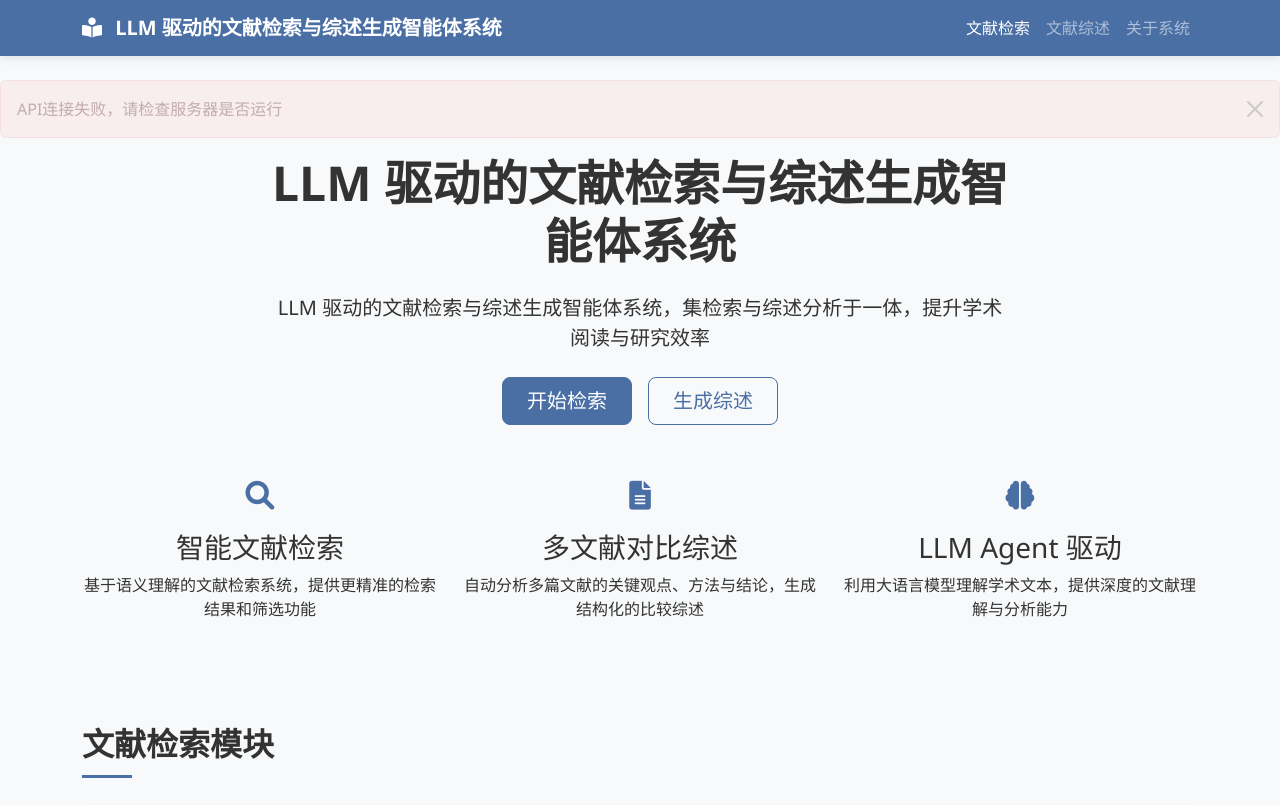
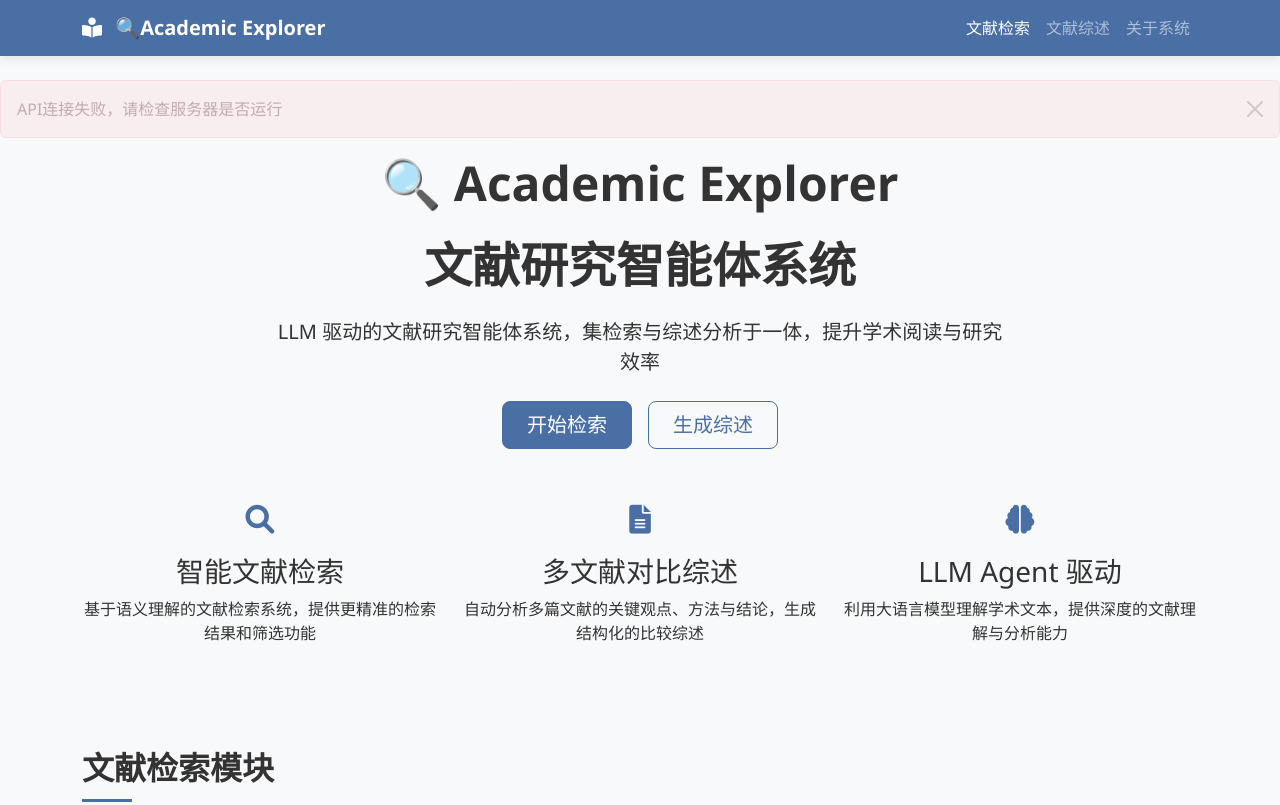
Before and after one commit to CYoungG06/AcademicExplorer, a plain HTML site: page static/index.html in a window 1280 px wide. Shown: the top 805 px of the page. Drawn offline with nearby package versions, Linux system fonts and the light colour scheme; no server answers.

Commit message:
change html

```diff
--- a/static/index.html
+++ b/static/index.html
@@ -3,7 +3,7 @@
 <head>
     <meta charset="UTF-8">
     <meta name="viewport" content="width=device-width, initial-scale=1.0">
-    <title>LLM 驱动的文献检索与综述生成智能体系统</title>
+    <title>Academic Explorer</title>
     <link href="https://cdn.jsdelivr.net/npm/bootstrap@5.3.0-alpha1/dist/css/bootstrap.min.css" rel="stylesheet">
     <link rel="stylesheet" href="https://cdnjs.cloudflare.com/ajax/libs/font-awesome/6.0.0/css/all.min.css">
     <style>
@@ -310,7 +310,7 @@
         <div class="container">
             <a class="navbar-brand" href="#">
                 <i class="fas fa-book-reader me-2"></i>
-                LLM 驱动的文献检索与综述生成智能体系统
+                🔍Academic Explorer
             </a>
             <button class="navbar-toggler" type="button" data-bs-toggle="collapse" data-bs-target="#navbarNav">
                 <span class="navbar-toggler-icon"></span>
@@ -337,8 +337,9 @@
         <!-- 系统概述 -->
         <div class="row mb-5">
             <div class="col-md-8 offset-md-2 text-center">
-                <h1 class="display-5 fw-bold mb-4">LLM 驱动的文献检索与综述生成智能体系统</h1>
-                <p class="lead mb-4">LLM 驱动的文献检索与综述生成智能体系统，集检索与综述分析于一体，提升学术阅读与研究效率</p>
+                <h1 class="display-5 fw-bold mb-4">🔍 Academic Explorer</h1>
+                <h1 class="display-5 fw-bold mb-4">文献研究智能体系统</h1>
+                <p class="lead mb-4">LLM 驱动的文献研究智能体系统，集检索与综述分析于一体，提升学术阅读与研究效率</p>
                 <div class="d-flex justify-content-center gap-3">
                     <a href="#search" class="btn btn-primary btn-lg px-4">开始检索</a>
                     <a href="#synthesis" class="btn btn-outline-primary btn-lg px-4">生成综述</a>
```
